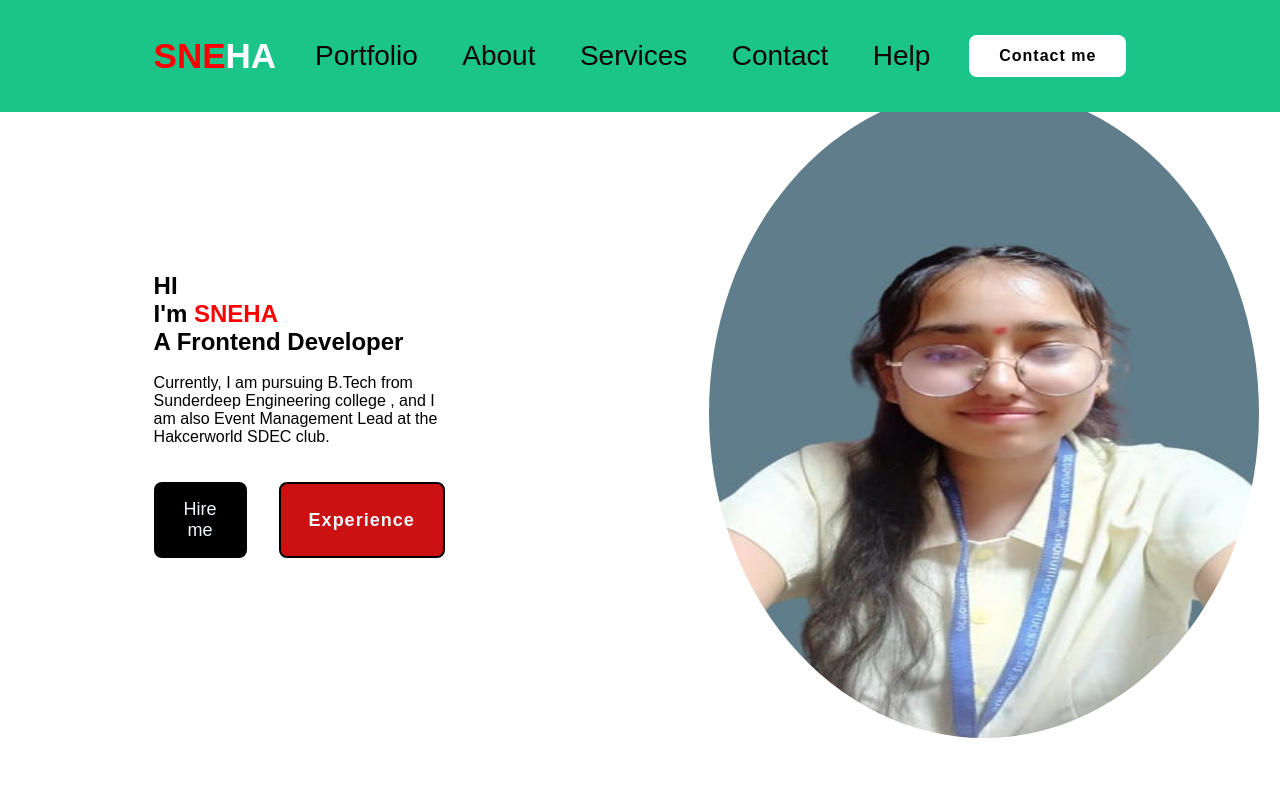
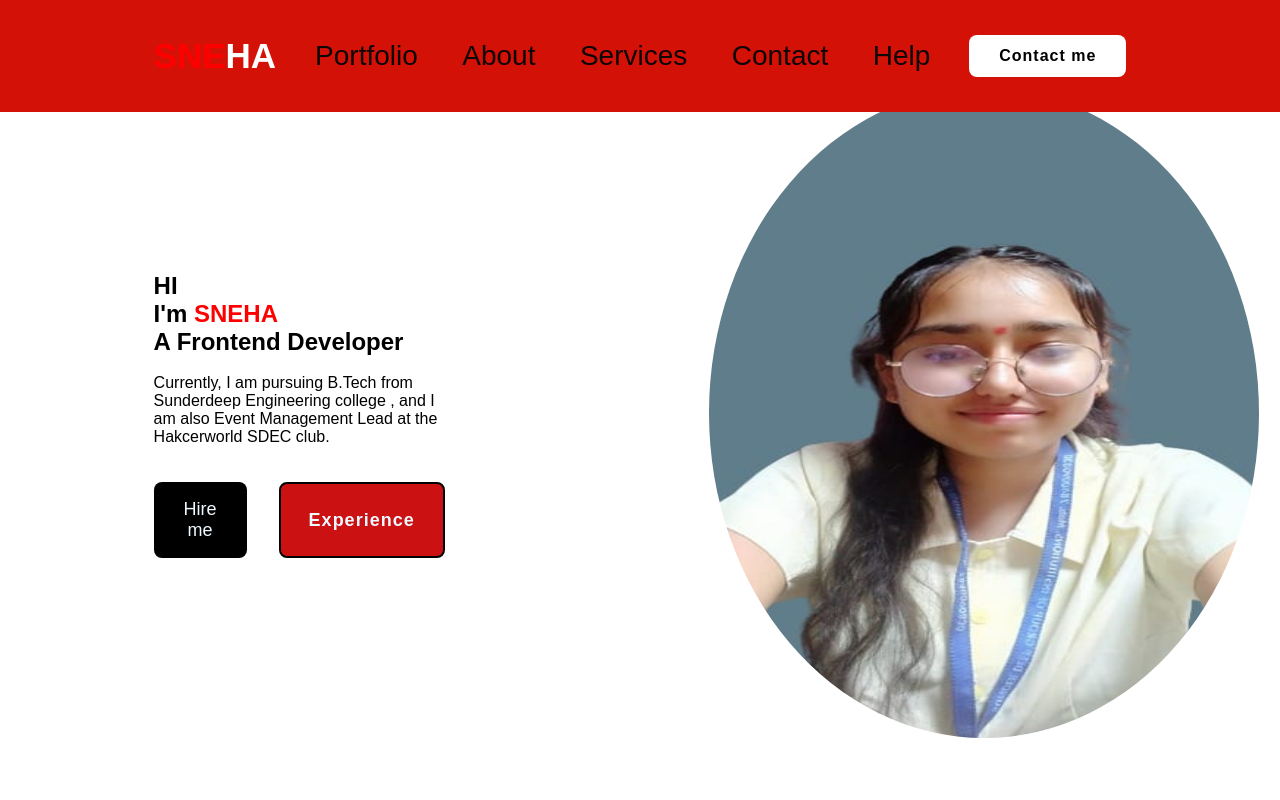
Before and after one commit to snehaverma52/testingtest, a plain HTML site: page index.html in a window 1280 px wide. Shown: the top 800 px of the page. Drawn offline with nearby package versions, Linux system fonts and the light colour scheme.

Commit message:
2 commit

```diff
--- a/index.css
+++ b/index.css
@@ -13,7 +13,7 @@
     left: 0;
     width: 100%;
     padding: 35px 12%;
-    background: rgb(27, 197, 137);
+    background: rgb(212, 17, 7);
     backdrop-filter: blur(5px);
     display: flex;
     justify-content: space-between;
```
